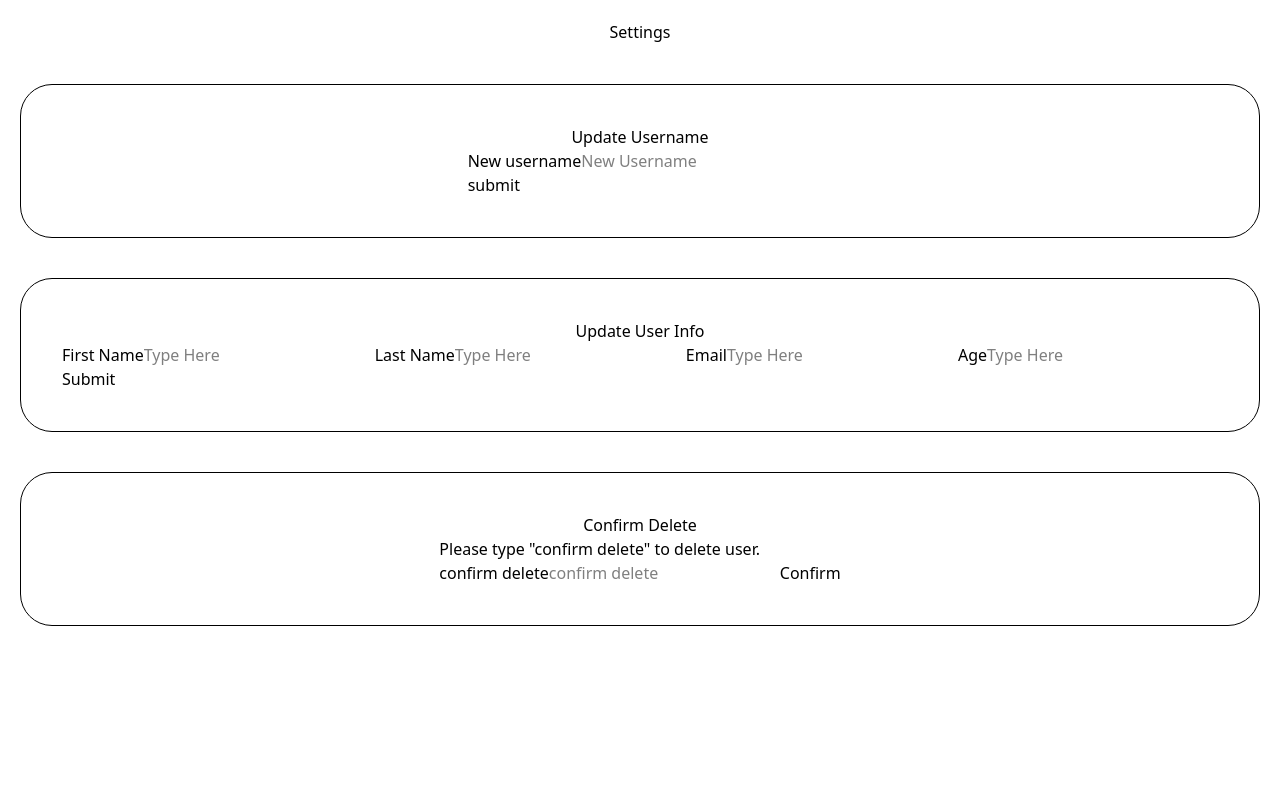
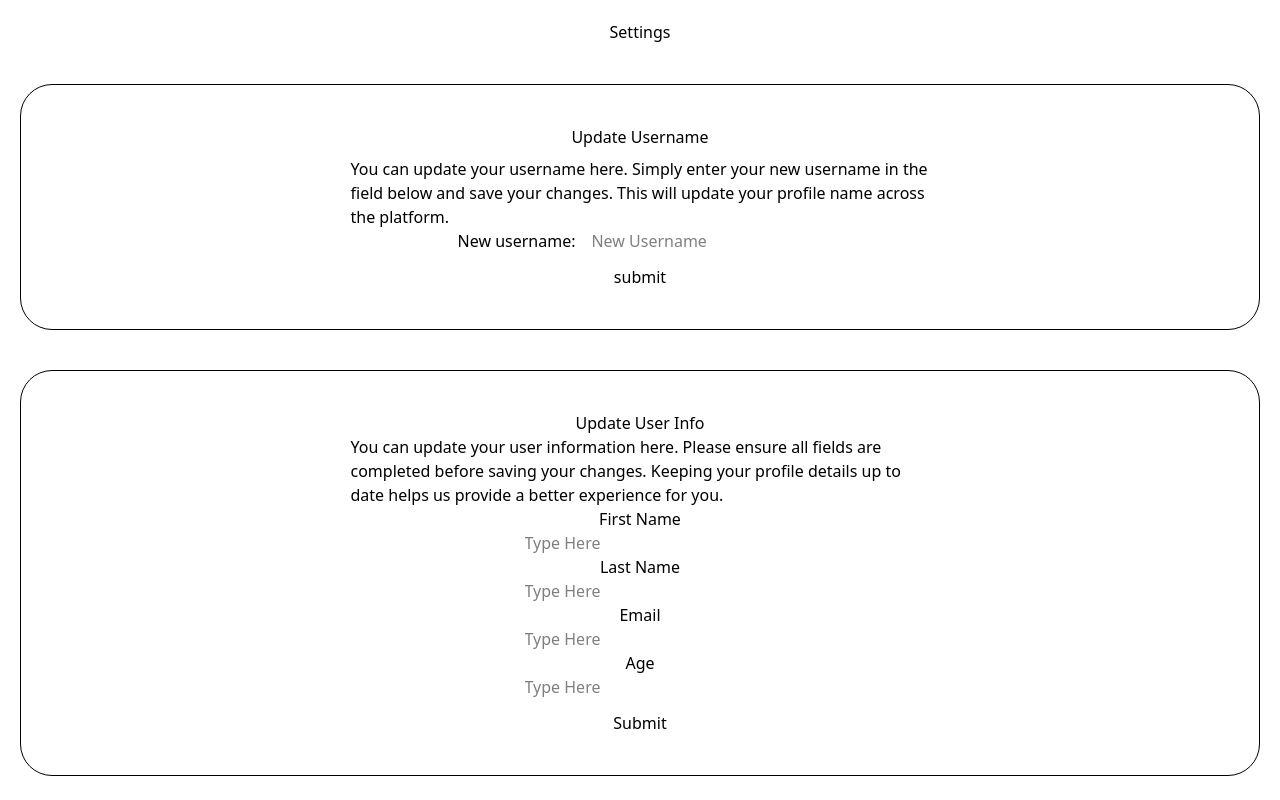
Before and after one commit to duanegero/DeeChatApp, a React (Vite) app: page /settings in a window 1280 px wide. Shown: the top 800 px of the page. Built offline with nearby package versions, Linux system fonts and the light colour scheme; a web font is replaced by a local one.

Commit message:
getting settings page formatted, still need to style, tested

```diff
--- a/src/Components/Settings Page/deleteUser.jsx
+++ b/src/Components/Settings Page/deleteUser.jsx
@@ -30,11 +30,15 @@ export default function DeleteUser() {
   return (
     <div className=" mt-10 flex flex-col justify-center items-center border m-5 rounded-4xl p-10">
       <form onSubmit={handleSubmit}>
-        <div className="flex justify-center w-full">
+        <div className="flex flex-col items-center justify-center w-full">
           <h1 className="text-center">Confirm Delete</h1>
+          <p className="w-1/2">
+            To confirm the deletion of this user, please type 'confirm delete'
+            in the field below. This action cannot be undone, so proceed with
+            caution.
+          </p>
         </div>
-        <div>
-          <p>Please type "confirm delete" to delete user.</p>
+        <div className="flex justify-center items-center w-full gap-x-4">
           <label>confirm delete</label>
           <input
             value={confirmDelete}
@@ -42,6 +46,8 @@ export default function DeleteUser() {
             onChange={(e) => setConfirmDelete(e.target.value)}
             placeholder="confirm delete"
           ></input>
+        </div>
+        <div className="flex justify-center items-center mt-4">
           <button type="submit">Confirm</button>
         </div>
       </form>
--- a/src/Components/Settings Page/updateUserInfo-form.jsx
+++ b/src/Components/Settings Page/updateUserInfo-form.jsx
@@ -37,10 +37,16 @@ export default function UpdateUserInfo() {
   return (
     <div className=" mt-10 flex flex-col justify-center items-center border m-5 rounded-4xl p-10">
       <form onSubmit={handleSubmit}>
-        <div className="flex justify-center w-full">
-          <h1 className="text-center">Update User Info</h1>
+        <div className="flex flex-col items-center justify-center w-full">
+          <h1>Update User Info</h1>
+          <p className="w-1/2">
+            You can update your user information here. Please ensure all fields
+            are completed before saving your changes. Keeping your profile
+            details up to date helps us provide a better experience for you.
+          </p>
         </div>
-        <div>
+        <div className="flex flex-col justify-center items-center">
+          {" "}
           <label>First Name</label>
           <input
             value={firstname}
@@ -70,7 +76,7 @@ export default function UpdateUserInfo() {
             onChange={(e) => setAge(e.target.value)}
           ></input>
         </div>
-        <div>
+        <div className="flex justify-center w-full mt-3">
           <button type="submit">Submit</button>
         </div>
       </form>
--- a/src/Components/Settings Page/updateUsername-form.jsx
+++ b/src/Components/Settings Page/updateUsername-form.jsx
@@ -24,11 +24,16 @@ export default function UpdateUsernameForm() {
   return (
     <div className=" mt-10 flex flex-col justify-center items-center border m-5 rounded-4xl p-10 ">
       <form onSubmit={handleSubmit}>
-        <div className="flex justify-center w-full">
-          <h1 className="text-center">Update Username</h1>
+        <div className="flex flex-col justify-center items-center w-full">
+          <h1 className="text-center mb-2">Update Username</h1>
+          <p className=" w-1/2">
+            You can update your username here. Simply enter your new username in
+            the field below and save your changes. This will update your profile
+            name across the platform.
+          </p>
         </div>
-        <div>
-          <label>New username</label>
+        <div className="flex justify-center items-center w-full gap-x-4">
+          <label>New username:</label>
           <input
             value={newUsername}
             type="text"
@@ -36,7 +41,7 @@ export default function UpdateUsernameForm() {
             onChange={(e) => setNewUsername(e.target.value)}
           ></input>
         </div>
-        <div>
+        <div className="flex justify-center w-full mt-3">
           <button type="submit">submit</button>
         </div>
       </form>
```
